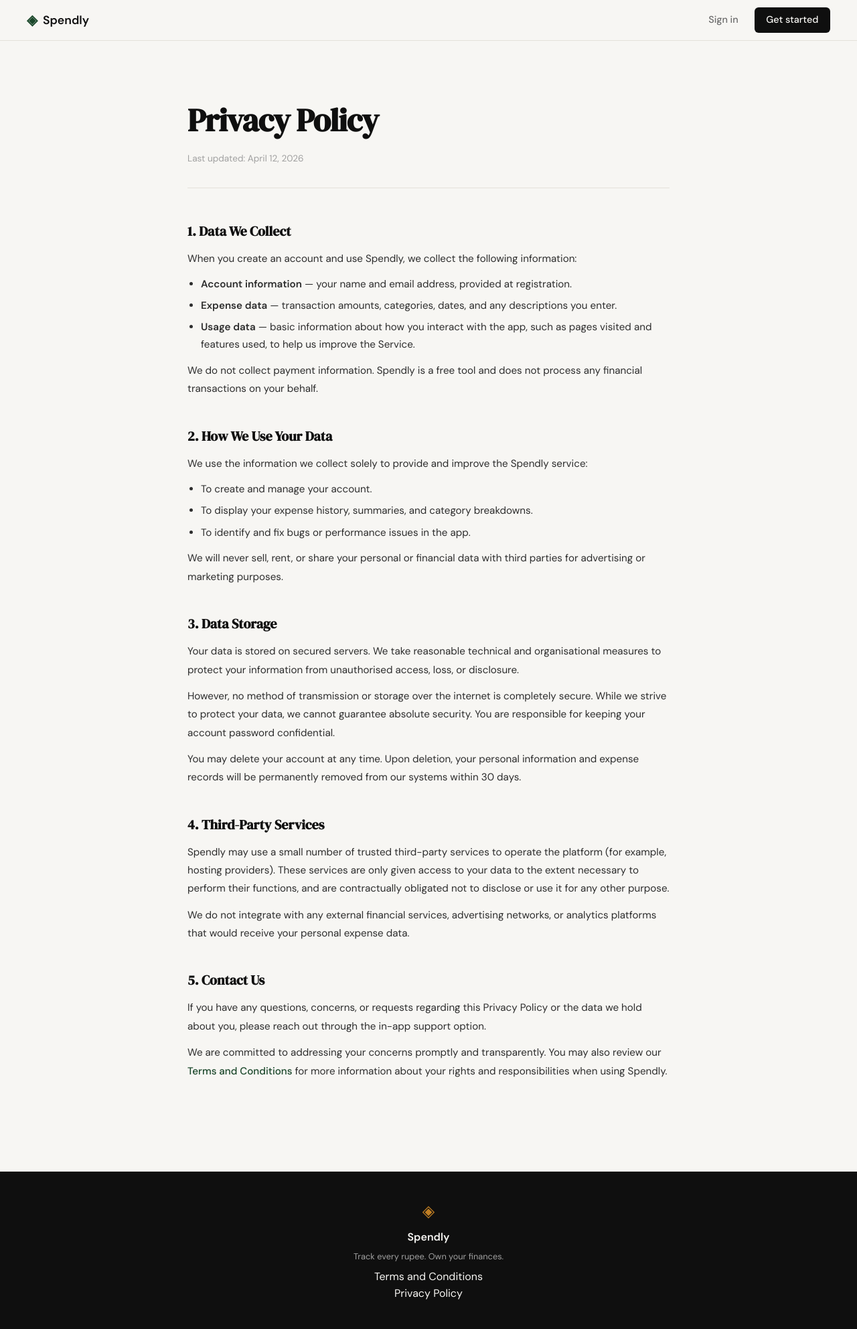
After one commit to pspriyankit/spendly, a Flask app: page /privacy in a window 1280 px wide. The commit adds this page. Shown: the whole page at 67% size. Run offline with Flask 3, Linux system fonts and the light colour scheme.

Commit message:
landing: add privacy policy page and route

```diff
--- a/app.py
+++ b/app.py
@@ -31,6 +31,11 @@ def terms():
     return render_template("terms.html")
 
 
+@app.route("/privacy")
+def privacy():
+    return render_template("privacy.html")
+
+
 @app.route("/logout")
 def logout():
     return "Logout — coming in Step 3"
--- a/templates/base.html
+++ b/templates/base.html
@@ -36,7 +36,7 @@
             <p class="footer-copy">Track every rupee. Own your finances.</p>
             <div class="footer-links">
                 <a href="/terms">Terms and Conditions</a><br>
-                <a href="#">Privacy Policy</a>
+                <a href="/privacy">Privacy Policy</a>
             </div>
         </div>
     </footer>
--- /dev/null
+++ b/templates/privacy.html
@@ -0,0 +1,55 @@
+{% extends "base.html" %}
+
+{% block title %}Privacy Policy — Spendly{% endblock %}
+
+{% block content %}
+
+<section class="legal-page">
+    <div class="legal-inner">
+        <h1 class="legal-title">Privacy Policy</h1>
+        <p class="legal-updated">Last updated: April 12, 2026</p>
+
+        <div class="legal-section">
+            <h2>1. Data We Collect</h2>
+            <p>When you create an account and use Spendly, we collect the following information:</p>
+            <ul>
+                <li><strong>Account information</strong> — your name and email address, provided at registration.</li>
+                <li><strong>Expense data</strong> — transaction amounts, categories, dates, and any descriptions you enter.</li>
+                <li><strong>Usage data</strong> — basic information about how you interact with the app, such as pages visited and features used, to help us improve the Service.</li>
+            </ul>
+            <p>We do not collect payment information. Spendly is a free tool and does not process any financial transactions on your behalf.</p>
+        </div>
+
+        <div class="legal-section">
+            <h2>2. How We Use Your Data</h2>
+            <p>We use the information we collect solely to provide and improve the Spendly service:</p>
+            <ul>
+                <li>To create and manage your account.</li>
+                <li>To display your expense history, summaries, and category breakdowns.</li>
+                <li>To identify and fix bugs or performance issues in the app.</li>
+            </ul>
+            <p>We will never sell, rent, or share your personal or financial data with third parties for advertising or marketing purposes.</p>
+        </div>
+
+        <div class="legal-section">
+            <h2>3. Data Storage</h2>
+            <p>Your data is stored on secured servers. We take reasonable technical and organisational measures to protect your information from unauthorised access, loss, or disclosure.</p>
+            <p>However, no method of transmission or storage over the internet is completely secure. While we strive to protect your data, we cannot guarantee absolute security. You are responsible for keeping your account password confidential.</p>
+            <p>You may delete your account at any time. Upon deletion, your personal information and expense records will be permanently removed from our systems within 30 days.</p>
+        </div>
+
+        <div class="legal-section">
+            <h2>4. Third-Party Services</h2>
+            <p>Spendly may use a small number of trusted third-party services to operate the platform (for example, hosting providers). These services are only given access to your data to the extent necessary to perform their functions, and are contractually obligated not to disclose or use it for any other purpose.</p>
+            <p>We do not integrate with any external financial services, advertising networks, or analytics platforms that would receive your personal expense data.</p>
+        </div>
+
+        <div class="legal-section">
+            <h2>5. Contact Us</h2>
+            <p>If you have any questions, concerns, or requests regarding this Privacy Policy or the data we hold about you, please reach out through the in-app support option.</p>
+            <p>We are committed to addressing your concerns promptly and transparently. You may also review our <a href="/terms">Terms and Conditions</a> for more information about your rights and responsibilities when using Spendly.</p>
+        </div>
+    </div>
+</section>
+
+{% endblock %}
```
